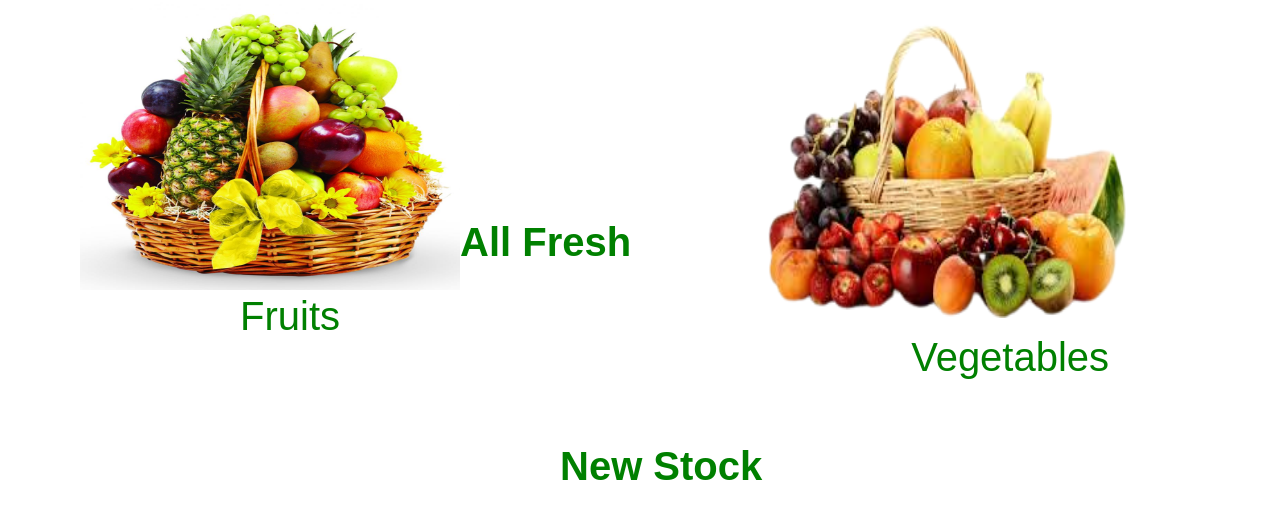
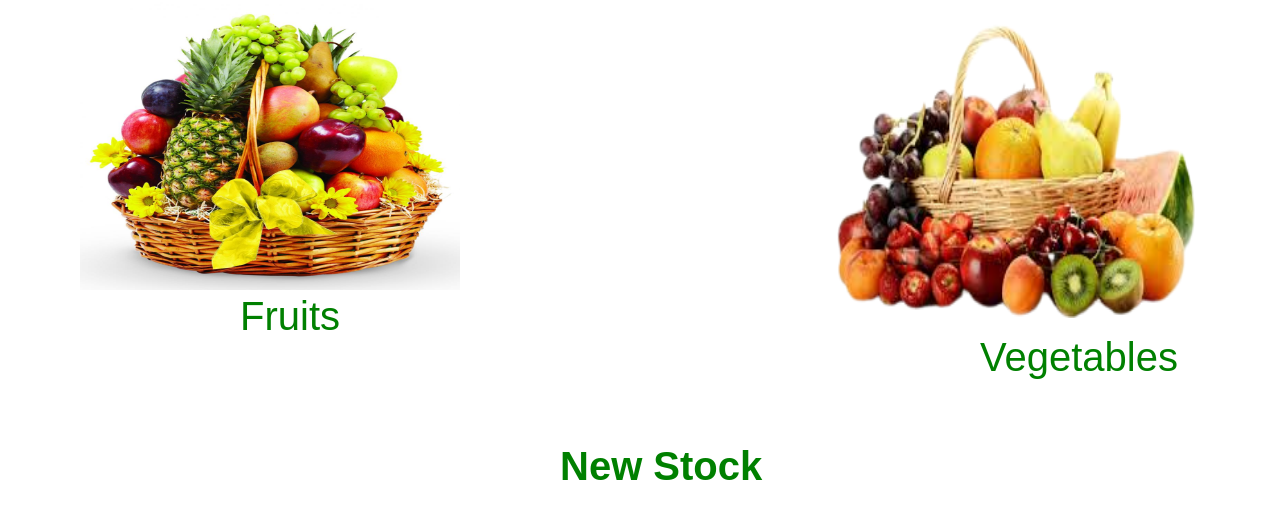
Before and after one commit to ruthhawino/GREENKIOSK, a plain HTML site: page index.html in a window 1280 px wide. Shown: the part 673-1192 px from the top of the page. Drawn offline with nearby package versions, Linux system fonts and the light colour scheme.

```diff
--- a/index.html
+++ b/index.html
@@ -107,11 +107,10 @@
 </div> -->
 
 <div class="d">
-    <div><img class="pl" src="/image/sisi.jpg" alt="">
+    <div class="fr"><img class="pl" src="/image/sisi.jpg" alt="">
     <p class="jj">Fruits</p>
 </div>
 
-  <h2 class="fres">All Fresh</h2>
     <div><img class="plp" src="/image/fruit-removebg-preview.png" alt="">
         <br>
         <p class="jk">Vegetables</p>
--- a/style.css
+++ b/style.css
@@ -21,6 +21,10 @@
     margin-top: 5em;
 
 
+}
+.d{
+    display: flex;
+    justify-content: space-between;
 }
 .maize{
     width: 10px;
```
